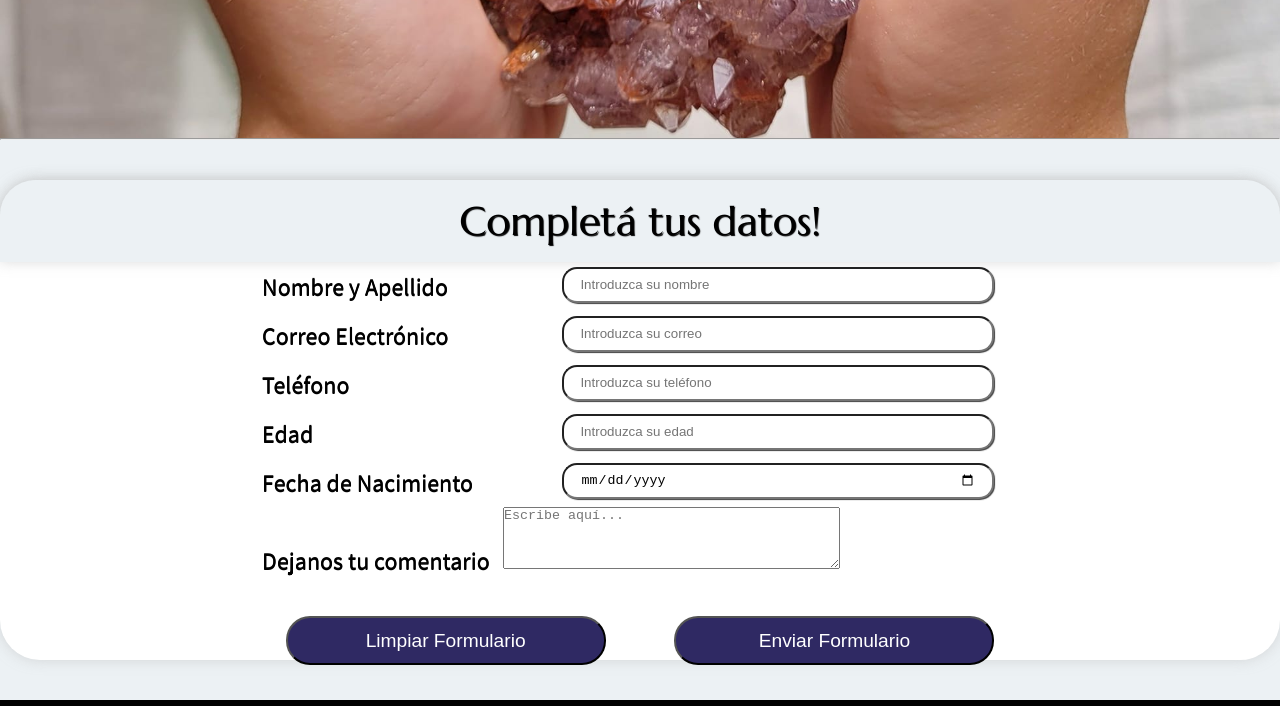
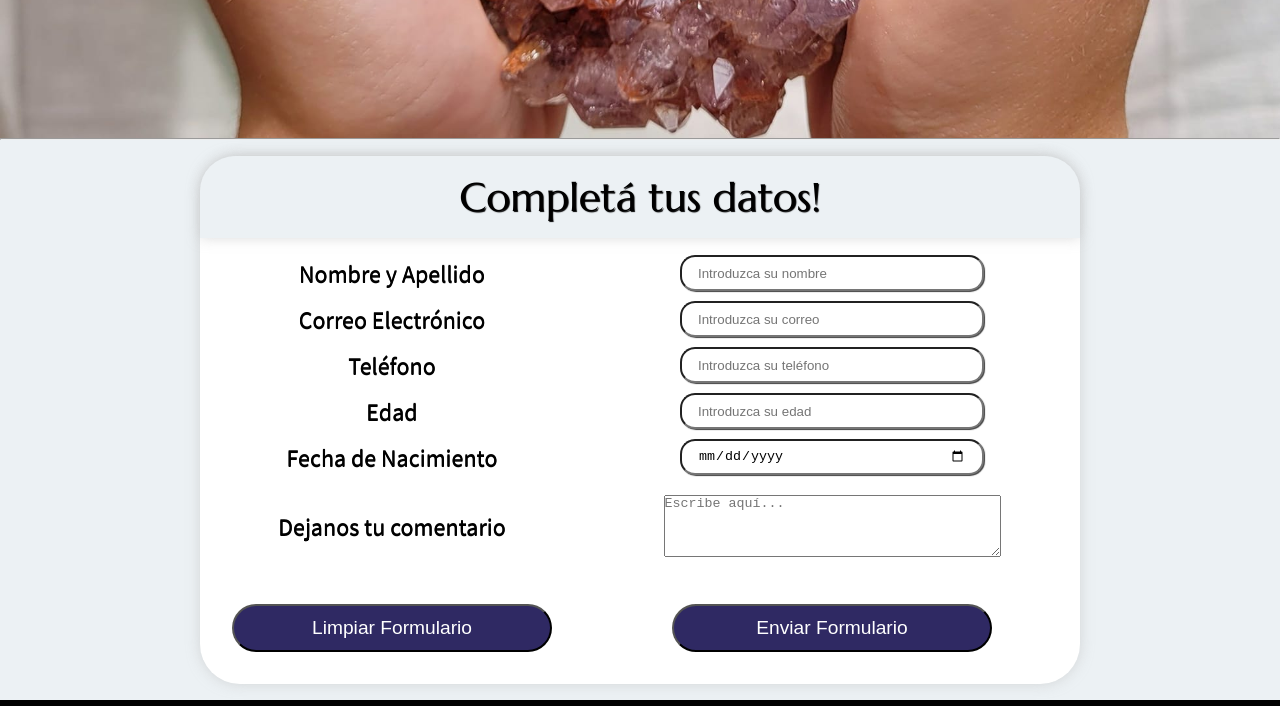
Before and after one commit to ltaralli/EntregaFinalTaralli, a plain HTML site: page vistas/contacto.html in a window 1280 px wide. Shown: the part 693-1399 px from the top of the page. Drawn offline with nearby package versions, Linux system fonts and the light colour scheme.

Commit message:
Antes de aplicar Bootstrap

```diff
--- a/estilos/style.css
+++ b/estilos/style.css
@@ -352,8 +352,8 @@ a.footer__anchor:hover {
 
 .formcard {
     background-color: white;
-    height: 30rem;
-    width: 80rem;
+    height: 33rem;
+    width: 55rem;
     display: flex;
     flex-direction: column;
     border-radius: 40px;
@@ -364,7 +364,7 @@ a.footer__anchor:hover {
 
 .fieldset__legend {
     text-align: center;
-    width: 80rem;
+    width: 55rem;
     background-color: #ecf1f4;
     border-radius: 35px 35px 0px 0px;
     font-size: 2.5rem;
@@ -373,17 +373,26 @@ a.footer__anchor:hover {
     box-shadow: 0 0 13px 0 rgb(185 185 185 / 50%);
 }
 
+.fieldset__campos {
+    display: grid;
+    grid-template-columns: 1fr 1.5fr;
+    grid-template-rows: repeat(5, 1fr) 2fr;
+    align-items: center;
+    justify-items: center;
+}
+
 .fieldset__label {
-    padding: 0.5rem;
-    margin: 0.5px;
-    display: inline-block;
+    /* padding: 0.5rem; */
+    /* margin: 0.5px; */
+    display: inline;
     text-shadow: 0px 1px 0px black;
+    /* text-decoration: none; */
 }
 
 .fieldset__imput {
     border-radius: 15px;
     height: 2rem;
-    width: 27rem;
+    width: 19rem;
     float: right;
     margin: 0.309rem 2rem;
     padding: 1rem;
--- a/vistas/contacto.html
+++ b/vistas/contacto.html
@@ -51,31 +51,27 @@
         data-aos-duration="1000">
             <legend class="fieldset__legend">Completá tus datos!</legend>
                 <div class="fieldset__campos">
-                    <div class="fieldset__nombre">
+
                         <label class="fieldset__label" for="name">Nombre y Apellido</label>
                         <input class="fieldset__imput" type="text" name="name" id="name" required placeholder="Introduzca su nombre">
-                    </div>
-                    <div class="fieldset__email">
+
                         <label class="fieldset__label" for="email">Correo Electrónico</label>
                         <input class="fieldset__imput" type="email" name="email" id="email" required placeholder="Introduzca su correo">
-                    </div>
-                    <div class="fieldset__phone">
+
                         <label class="fieldset__label" for="phone">Teléfono</label>
                         <input class="fieldset__imput" type="phone" name="phone" id="phone" required placeholder="Introduzca su teléfono">
-                    </div>
-                    <div class="fieldset__age">
+
                         <label class="fieldset__label" for="age">Edad</label>
                         <input class="fieldset__imput" type="number" name="age" id="age"
                         required placeholder="Introduzca su edad">
-                    </div>
-                    <div class="fieldset__date">
+
                         <label class="fieldset__label" for="date">Fecha de Nacimiento</label>
                         <input class="fieldset__imput" type="date" name="date" id="date" min="2017-01-01" required placeholder="Introduzca su fecha de nacimiento">
-                    </div>
-                    <div class="fieldset__textarea">
+
+
                         <label class="fieldset__label" for="textarea">Dejanos tu comentario</label>
                         <textarea name="textarea" rows="4" cols="40" placeholder="Escribe aquí..."></textarea>
-                    </div>
+
                     <input class="fieldset__btn" type="reset" value="Limpiar Formulario">
                     <input class="fieldset__btn" type="submit" value="Enviar Formulario">
                     </div>
```
Also changed, not shown: index.html (+1 -0 lines).
